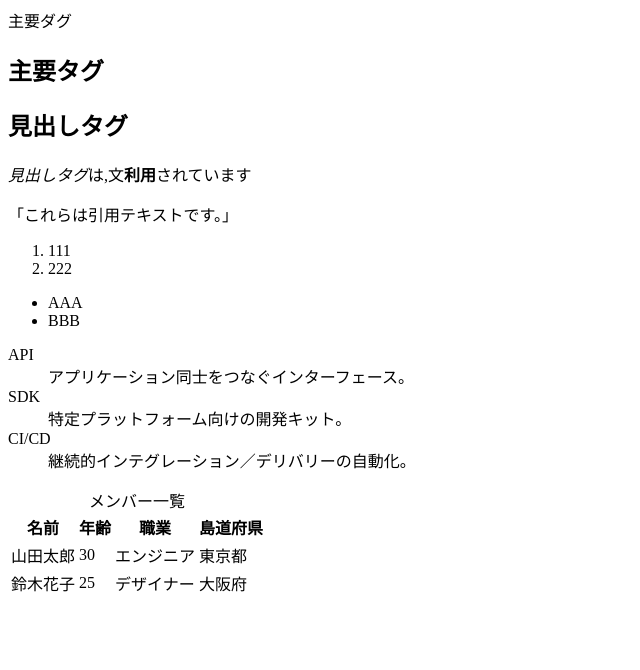
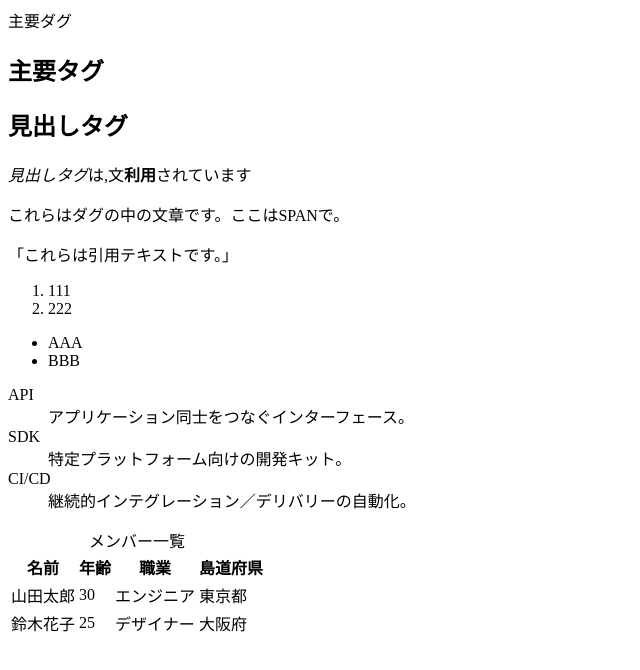
Before and after one commit to 25509KIMJONGHEON/IE-SP2, a plain HTML site: page 6th.html in a window 1280 px wide. Shown: the whole page, without its empty margins (0-640 px from the left). Drawn offline with Linux system fonts and the light colour scheme.

Commit message:
主要タグの学習用にdivとspanを追加し、ブロック要素とインライン要素の使い分けを実装しました。

```diff
--- a/6th.html
+++ b/6th.html
@@ -20,6 +20,10 @@
             <section>
                 <h2>見出しタグ</h2>
                 <p><em>見出しタグ</em>は,文<strong>利用</strong>されています</p>
+
+                <div>
+                    <p>これらはダグの中の文章です。<span>ここはSPANで。</span></p>
+                </div>
             </section>
 
             <section>
```
